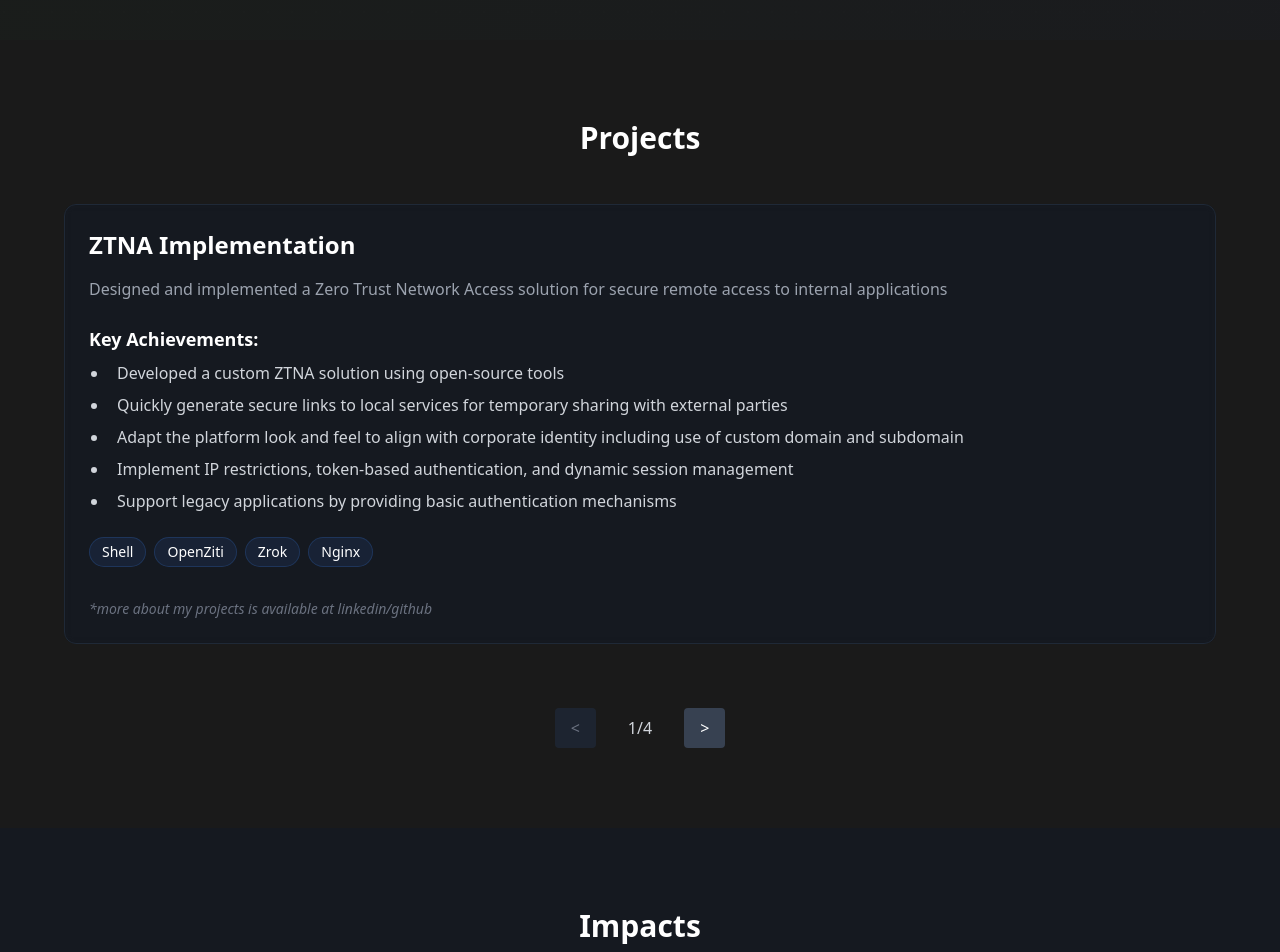
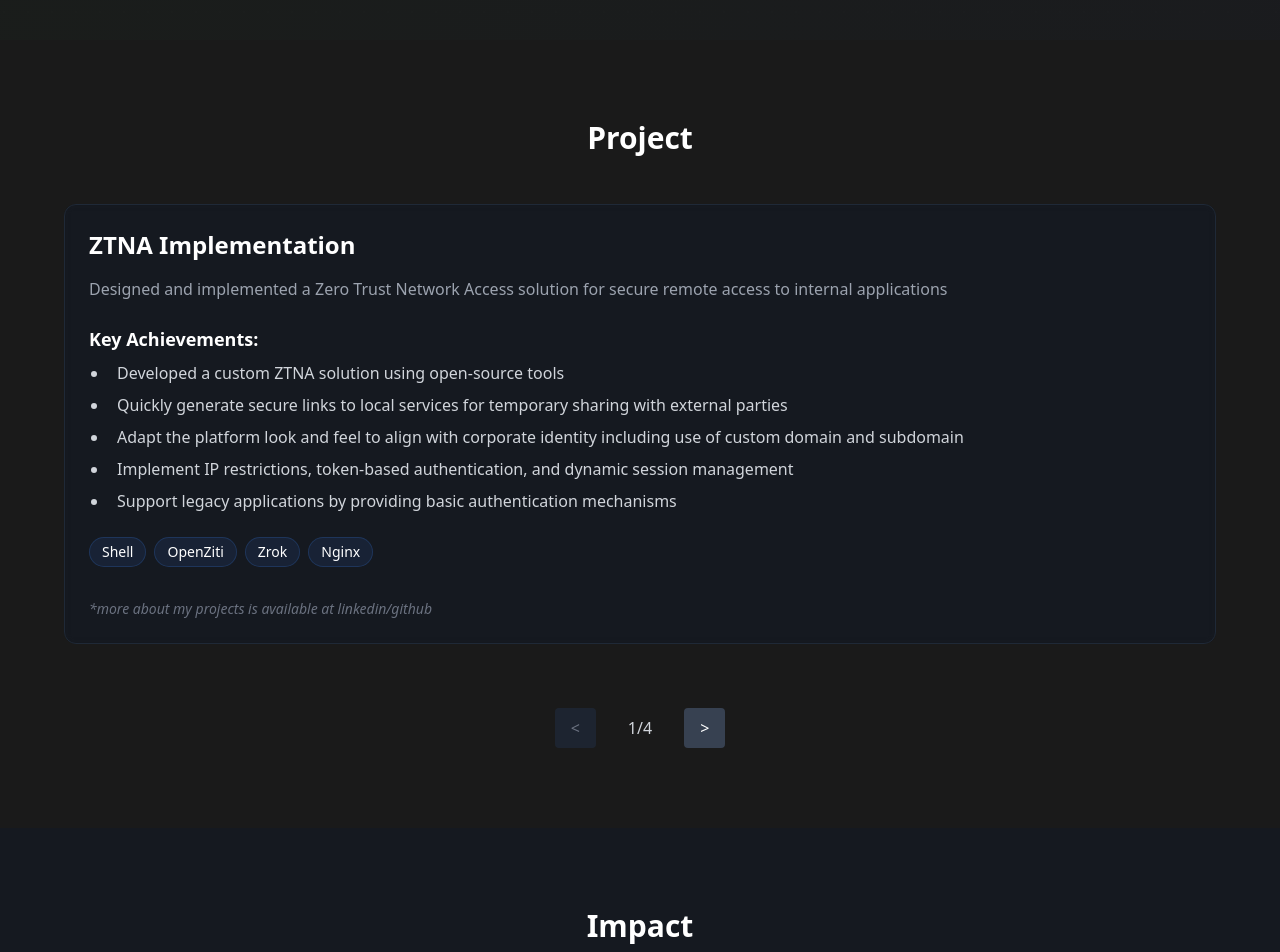
Before and after one commit to bukanspot/bukanspot.github.io, a Next.js app: page / in a window 1280 px wide. Shown: the part 760-1712 px from the top of the page. Built offline with nearby package versions, Linux system fonts and the light colour scheme.

Commit message:
feat: correct heading text and remove unnecessary comments

```diff
--- a/app/components/ContactSection.tsx
+++ b/app/components/ContactSection.tsx
@@ -32,7 +32,6 @@ export default function ContactSection() {
 					<div className="absolute inset-0 bg-gradient-to-r from-green-500/5 to-blue-500/5" />
 					<div className="relative z-10">
 						<div className="font-mono">
-							{/* Tabs */}
 							<div className="flex gap-2 mb-4 border-b border-gray-700 relative z-20">
 							<div className="flex items-center gap-2 mb-2 mx-4">
 								<div className="w-3 h-3 rounded-full bg-red-500" />
@@ -54,8 +53,6 @@ export default function ContactSection() {
 								))}
 							</div>
 
-
-							{/* Tab Content */}
 							{activeTab === 'contact' && (
 								<div className='p-8'>
 									<h2 className="text-3xl font-bold mb-4 text-gray-200">Let&apos;s Connect</h2>
--- a/app/components/SystemArchitecture.tsx
+++ b/app/components/SystemArchitecture.tsx
@@ -129,7 +129,7 @@ export default function SystemArchitecture() {
 		<section className="py-20 px-4">
 			<div className="max-w-6xl mx-auto">
 				<motion.h2 initial={{ opacity: 0 }} whileInView={{ opacity: 1 }} viewport={{ once: true }} className="text-3xl font-bold mb-12 text-center">
-					Projects
+					Project
 				</motion.h2>
 
 				<div className="grid grid-cols-1 gap-8">
--- a/app/components/TechnicalMetrics.tsx
+++ b/app/components/TechnicalMetrics.tsx
@@ -7,7 +7,7 @@ export default function TechnicalMetrics() {
 		<section className="py-20 px-4 bg-gray-900/50">
 			<div className="max-w-6xl mx-auto">
 				<motion.h2 initial={{ opacity: 0 }} whileInView={{ opacity: 1 }} viewport={{ once: true }} className="text-3xl font-bold mb-12 text-center">
-					Impacts
+					Impact
 				</motion.h2>
 
 				<div className="grid grid-cols-1 gap-12">
```
